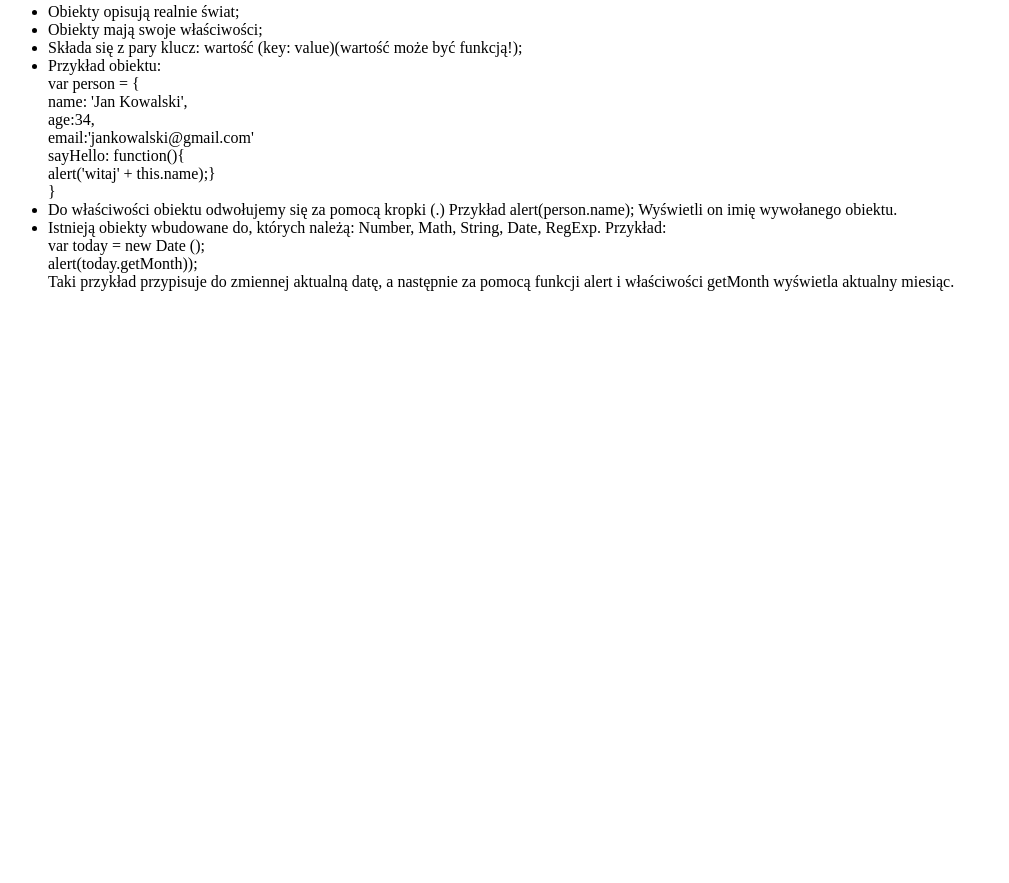
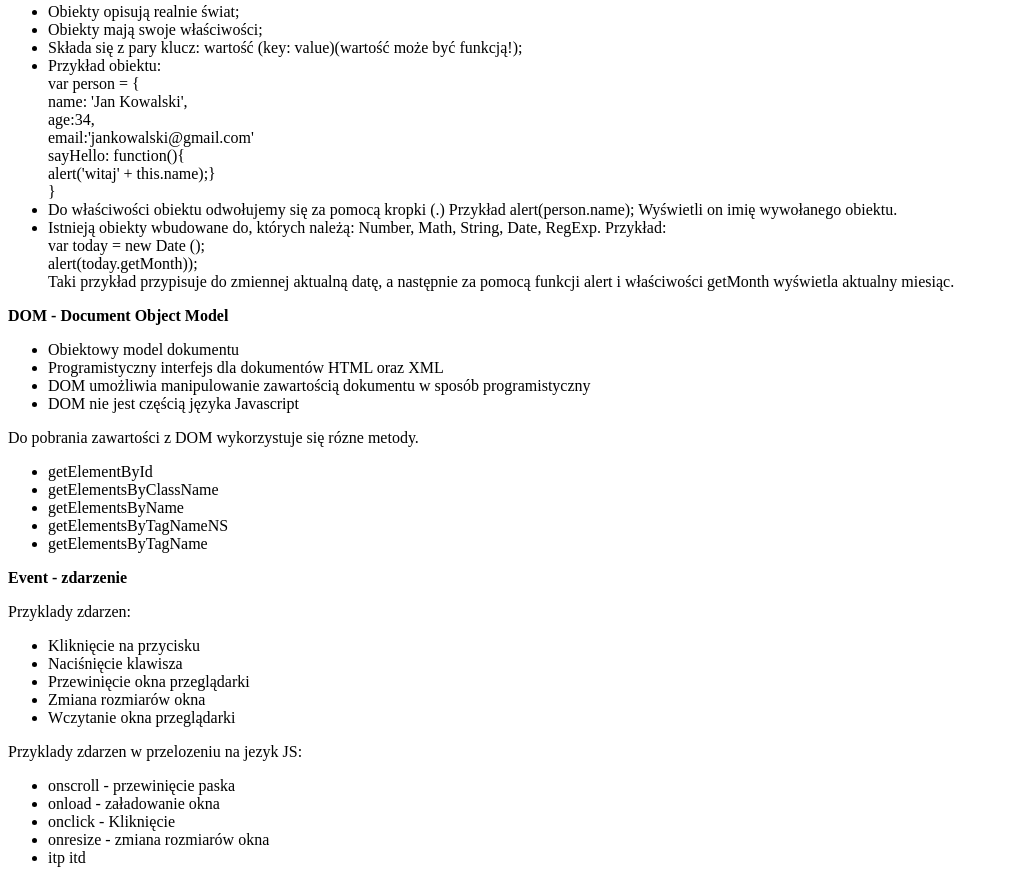
Before and after one commit to DanielFranczak/JS-dict, a plain HTML site: page JS dict.html in a window 1280 px wide. Shown: the part 1529-2412 px from the top of the page, without its empty margins (0-1009 px from the left). Before the commit the page ends 1836 px from the top, so only its background shows below. Drawn offline with Linux system fonts and the light colour scheme.

Commit message:
Remind how to use events in propr way

```diff
--- a/JS dict.html
+++ b/JS dict.html
@@ -46,7 +46,51 @@
                 <li>Przykład obiektu: <br>var person = { <br> name: 'Jan Kowalski', <br> age:34, <br>email:'jankowalski@gmail.com' <br> sayHello: function(){<br> alert('witaj' + this.name);} <br>}</li>
                 <li>Do właściwości obiektu odwołujemy się za pomocą kropki (.) Przykład alert(person.name); Wyświetli on imię wywołanego obiektu.</li>
                 <li>Istnieją obiekty wbudowane do, których należą: Number, Math, String, Date, RegExp. Przykład: <br> var today = new Date (); <br>alert(today.getMonth)); <br>Taki przykład przypisuje do zmiennej aktualną datę, a następnie za pomocą funkcji alert i właściwości getMonth wyświetla aktualny miesiąc.</li>
-            </ul></p>
+</ul>
+</p>
+<p><b>DOM - Document Object Model</b>
+    <ul>
+        <li>Obiektowy model dokumentu</li>
+        <li>Programistyczny interfejs dla dokumentów HTML oraz XML</li>
+        <li>DOM umożliwia manipulowanie zawartością dokumentu w sposób programistyczny</li>
+        <li>DOM nie jest częścią języka Javascript</li>
+
+    </ul>
+</p>
+<p>
+    Do pobrania zawartości z DOM wykorzystuje się rózne metody.
+    <ul>
+        <li>getElementById</li>
+        <li>getElementsByClassName</li>
+        <li>getElementsByName</li>
+        <li>getElementsByTagNameNS</li>
+        <li>getElementsByTagName</li>
+
+    </ul>
+</p>
+<p><b>Event - zdarzenie </b> </p>
+<p>
+    Przyklady zdarzen:
+    <ul>
+        <li>Kliknięcie na przycisku</li>
+        <li>Naciśnięcie klawisza</li>
+        <li>Przewinięcie okna przeglądarki</li>
+        <li>Zmiana rozmiarów okna</li>
+        <li>Wczytanie okna przeglądarki</li>
+
+    </ul>
+</p>
+<p>
+    Przyklady zdarzen w przelozeniu na jezyk JS:
+    <ul>
+        <li>onscroll - przewinięcie paska</li>
+        <li>onload - załadowanie okna</li>
+        <li>onclick - Kliknięcie</li>
+        <li>onresize - zmiana rozmiarów okna </li>
+        <li>itp itd </li>
+
+    </ul>
+</p>
 
 
         <!--[if lt IE 7]>
```
Also changed, not shown: index.html (+3 -8 lines), script.js (+7 -3 lines).
